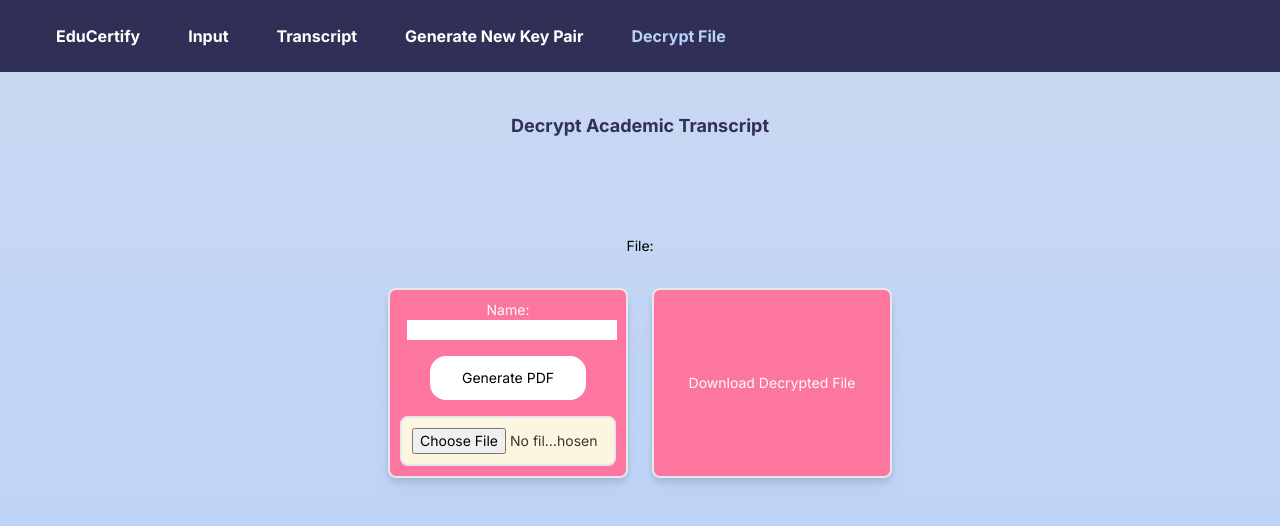
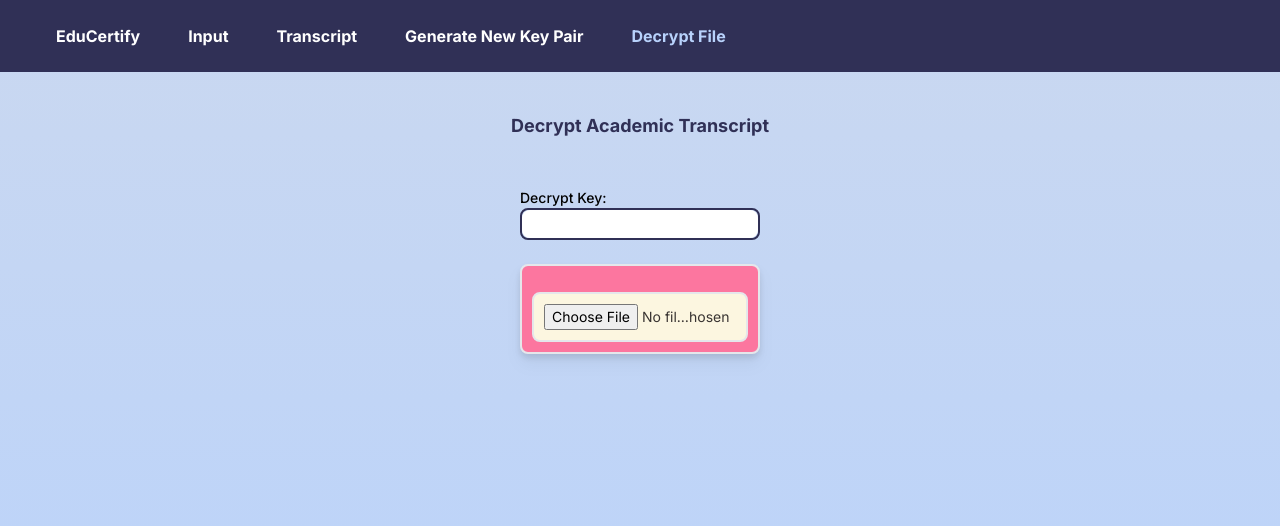
Before and after one commit to TimothySubekti0322/II4031-EduCertify, a Next.js app: page /decrypt in a window 1280 px wide. Shown: the top 526 px of the page. Built offline with nearby package versions, Linux system fonts and the light colour scheme.

Commit message:
Merge branch 'main' of https://github.com/TimothySubekti0322/II4031-EduCertify into dataPage

```diff
--- /dev/null
+++ b/src/app/decrypt/GeneratePdfForm.tsx
@@ -0,0 +1,99 @@
+"use client";
+
+import { useState } from "react";
+import toast, { Toaster } from "react-hot-toast";
+import downloadTranscript from "../utils/downloadTranscript";
+
+// const transcriptData = {
+//   nim: "18221063",
+//   nama: "timothy",
+//   kodeMk1: "II3123",
+//   namaMk1: "Algoritma dan Pemrograman",
+//   nilai1: "A",
+//   sks1: 4,
+//   kodeMk2: "II3456",
+//   namaMk2: "Struktur Data",
+//   nilai2: "B",
+//   sks2: 3,
+//   kodeMk3: "II3789",
+//   namaMk3: "Basis Data",
+//   nilai3: "AB",
+//   sks3: 3,
+//   kodeMk4: "II3012",
+//   namaMk4: "Jaringan Komputer",
+//   nilai4: "C",
+//   sks4: 2,
+//   kodeMk5: "II3567",
+//   namaMk5: "Sistem Operasi",
+//   nilai5: "A",
+//   sks5: 4,
+//   kodeMk6: "II3245",
+//   namaMk6: "Teori Komputasi",
+//   nilai6: "BC",
+//   sks6: 3,
+//   kodeMk7: "II3901",
+//   namaMk7: "Pemrograman Web",
+//   nilai7: "B",
+//   sks7: 2,
+//   kodeMk8: "II3122",
+//   namaMk8: "Kecerdasan Buatan",
+//   nilai8: "AB",
+//   sks8: 3,
+//   kodeMk9: "II3780",
+//   namaMk9: "Grafika Komputer",
+//   nilai9: "D",
+//   sks9: 4,
+//   kodeMk10: "II3459",
+//   namaMk10: "Keamanan Siber",
+//   nilai10: "A",
+//   sks10: 2,
+//   totalSks: 36,
+//   ipk: 3.16,
+//   signature: "YcPv5zBwSDFL8Zq1",
+//   publicKey: "ABC123",
+//   encryptKey: "Pq4fD3Rc6vUj9nW2",
+//   owner: "Timothy",
+// };
+
+const GeneratePdfForm = (transcriptData: any) => {
+  const [name, setName] = useState("");
+
+  const [loading, setLoading] = useState(false);
+
+  const handleSubmit = async (e: React.FormEvent) => {
+    e.preventDefault();
+    downloadTranscript({ data: transcriptData, setLoading });
+  };
+
+  return (
+    <>
+      <Toaster />
+      <form
+        onSubmit={handleSubmit}
+        className="flex flex-col justify-center items-center gap-4"
+      >
+        {/* <label>
+          Name:
+          <input
+            type="text"
+            value={name}
+            className="text-black ml-2"
+            onChange={(e) => setName(e.target.value)}
+          />
+        </label> */}
+        <button
+          type="submit"
+          className="bg-white rounded-2xl px-8 py-3 text-black hover:bg-[#cccccc]"
+        >
+          {loading ? (
+            <span className="loading loading-spinner loading-md"></span>
+          ) : (
+            "Generate PDF"
+          )}
+        </button>
+      </form>
+    </>
+  );
+};
+
+export default GeneratePdfForm;
--- a/src/app/decrypt/page.tsx
+++ b/src/app/decrypt/page.tsx
@@ -1,12 +1,13 @@
 'use client';
 import { ChangeEvent, useState } from "react";
 import Navbar from "../components/Navbar";
-import GeneratePdfForm from "../puppeteer/GeneratePdfForm";
+import GeneratePdfForm from "./GeneratePdfForm";
 import { handleAnyFileChange } from "../utils/decryptFile";
 
 export default function Decrypt() {
-  const [key, setKey] = useState("");
+  const [key, setKey] = useState("Decrypt key can't be empty!");
   const [fileName, setFileName] = useState("");
+  const [error, setError] = useState("");
   const [fileBaseString, setFileBaseString] = useState<ArrayBuffer>();
   const [fileData, setFileData] = useState("");
 
@@ -38,16 +39,33 @@ export default function Decrypt() {
   return (
     <main className="min-h-screen items-center bg-gradient-to-b from-[#CAD8F0] to-blue2">
       <Navbar currPage="Decrypt" />
-      <div className="z-10 w-full items-center text-sm p-24">
-        <div className="text-center py-4">
+      <div className="z-10 w-full items-center text-sm pt-24 pb-12">
+        <div className="text-center pt-4">
           <h1 className="text-purple1 text-lg font-bold">Decrypt Academic Transcript</h1>
-          <div className="pt-24">File: {fileName}</div>
+
         </div>
-        <div className="buttons flex gap-x-6 py-4 justify-center">
-                    <button className="bg-pink1 border-2 border- text-white1 text-md rounded-lg block w-60 p-2.5  hover:text-white drop-shadow-lg hover:drop-shadow-md hover:bg-pink2"
+      </div>
+      <div className="buttons justify-center w-60 mx-auto">
+        <div className="items-center w-full pb-6">
+          <label
+            htmlFor="key"
+            className="block  text-sm font-medium whitesspace-nowrap"
+          >
+            Decrypt Key:
+          </label>
+          <div className="w-full border border-2 border-purple1 rounded-lg h-8">
+            <input
+              id="key"
+              name="key"
+              className="w-full rounded-lg h-full mb-1 px-2"
+              onChange={handleInputChange}
+            ></input>
+            <i className="text-red-500">{error}</i>
+          </div>
+        </div>
+        <div className="mx-auto justify-center bg-pink1 border-2 border- text-white1 text-md rounded-lg block w-60 p-2.5  hover:text-white drop-shadow-lg hover:drop-shadow-md hover:bg-pink2"
         // onClick={() => }
         >
-                        <GeneratePdfForm />
           <div className="mt-4">
             <input
               type="file"
@@ -57,14 +75,14 @@ export default function Decrypt() {
               }
             />
           </div>
-                    </button>
-                    <button className="bg-pink1 border-2 border- text-white1 text-md rounded-lg block w-60 p-2.5  hover:text-white drop-shadow-lg hover:drop-shadow-md hover:bg-pink2"
+        </div>
+        {/* <button className="bg-pink1 border-2 border- text-white1 text-md rounded-lg block w-60 p-2.5  hover:text-white drop-shadow-lg hover:drop-shadow-md hover:bg-pink2"
         // onClick={() => }
         >
           Download Decrypted File
-                    </button>
+        </button> */}
       </div>
-      </div>
+
     </main>
   );
 }
--- a/src/app/puppeteer/GeneratePdfForm.tsx
+++ /dev/null
@@ -1,99 +0,0 @@
-"use client";
-
-import { useState } from "react";
-import toast, { Toaster } from "react-hot-toast";
-import downloadTranscript from "../utils/downloadTranscript";
-
-const transcriptData = {
-  nim: "18221063",
-  nama: "timothy",
-  kodeMk1: "II3123",
-  namaMk1: "Algoritma dan Pemrograman",
-  nilai1: "A",
-  sks1: 4,
-  kodeMk2: "II3456",
-  namaMk2: "Struktur Data",
-  nilai2: "B",
-  sks2: 3,
-  kodeMk3: "II3789",
-  namaMk3: "Basis Data",
-  nilai3: "AB",
-  sks3: 3,
-  kodeMk4: "II3012",
-  namaMk4: "Jaringan Komputer",
-  nilai4: "C",
-  sks4: 2,
-  kodeMk5: "II3567",
-  namaMk5: "Sistem Operasi",
-  nilai5: "A",
-  sks5: 4,
-  kodeMk6: "II3245",
-  namaMk6: "Teori Komputasi",
-  nilai6: "BC",
-  sks6: 3,
-  kodeMk7: "II3901",
-  namaMk7: "Pemrograman Web",
-  nilai7: "B",
-  sks7: 2,
-  kodeMk8: "II3122",
-  namaMk8: "Kecerdasan Buatan",
-  nilai8: "AB",
-  sks8: 3,
-  kodeMk9: "II3780",
-  namaMk9: "Grafika Komputer",
-  nilai9: "D",
-  sks9: 4,
-  kodeMk10: "II3459",
-  namaMk10: "Keamanan Siber",
-  nilai10: "A",
-  sks10: 2,
-  totalSks: 36,
-  ipk: 3.16,
-  signature: "YcPv5zBwSDFL8Zq1",
-  publicKey: "ABC123",
-  encryptKey: "Pq4fD3Rc6vUj9nW2",
-  owner: "Timothy",
-};
-
-const GeneratePdfForm = () => {
-  const [name, setName] = useState("");
-
-  const [loading, setLoading] = useState(false);
-
-  const handleSubmit = async (e: React.FormEvent) => {
-    e.preventDefault();
-    downloadTranscript({ data: transcriptData, setLoading });
-  };
-
-  return (
-    <>
-      <Toaster />
-      <form
-        onSubmit={handleSubmit}
-        className="flex flex-col justify-center items-center gap-4"
-      >
-        <label>
-          Name:
-          <input
-            type="text"
-            value={name}
-            className="text-black ml-2"
-            onChange={(e) => setName(e.target.value)}
-          />
-        </label>
-        <button
-          type="submit"
-          className="bg-white rounded-2xl px-8 py-3 text-black hover:bg-[#cccccc]"
-        >
-          {loading ? (
-            <span className="loading loading-spinner loading-md"></span>
-          ) : (
-            "Generate PDF"
-          )}
-        </button>
-      </form>
-    </>
-  );
-};
-
-export default GeneratePdfForm;
--- a/src/app/puppeteer/page.tsx
+++ b/src/app/puppeteer/page.tsx
@@ -1,5 +1,5 @@
 "use client";
-import GeneratePdfForm from "./GeneratePdfForm";
+import GeneratePdfForm from "../decrypt/GeneratePdfForm";
 import { handleAnyFileChange } from "../utils/decryptFile";
 
 const HomePage = () => {
--- a/src/app/transcript/page.tsx
+++ b/src/app/transcript/page.tsx
@@ -6,9 +6,10 @@ import { ChangeEvent, useEffect, useState } from "react";
 import axios from 'axios';
 import Pagination from "../components/Pagination";
 import {RSA} from "../utils/RSA";
-import RC4 from "../utils/RC4";
+import {RC4} from "../utils/RC4";
 import { keccak256 } from "js-sha3";
 import { Base64 } from "js-base64";
+import GeneratePdfForm from "../decrypt/GeneratePdfForm";
 
 export default function Transcript() {
     // const [transcript, setTranscript] = useState<RecordType[]>();
@@ -122,11 +123,7 @@ export default function Transcript() {
                                             <th key={idx2} className="border-2 border-purple1 px-4 py-1 w-24 font-normal">{item[col]}</th>
                                         )}
                                         <th className="border-2 border-purple1 px-4 py-1 w-24 font-normal">
-                                            <button className=""
-                                            onClick={handleDownload}
-                                            >
-                                                <img src="/download.png" alt="download file" className="w-6 inline-flex"></img>
-                                            </button>
+                                        <GeneratePdfForm />
                                         </th>
                                         <th className="border-2 border-purple1 px-6 py-1 w-24 font-normal ">
                                             <div className="flex justify-center gap-x-2">
```
Also changed, not shown: 1 other file (tests, documents, lock files or other folders). Lines whose indentation alone changed are shown as unchanged.
